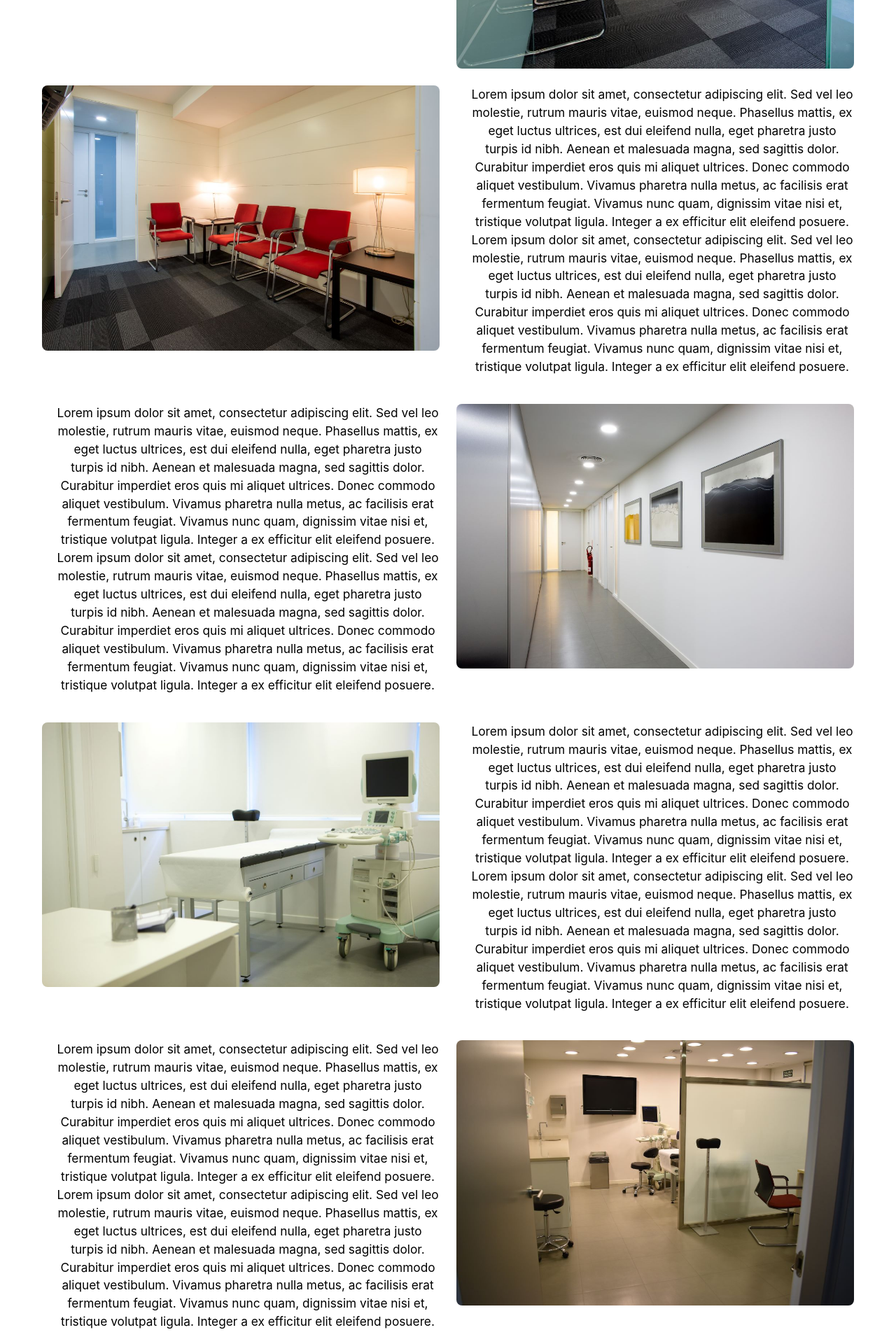
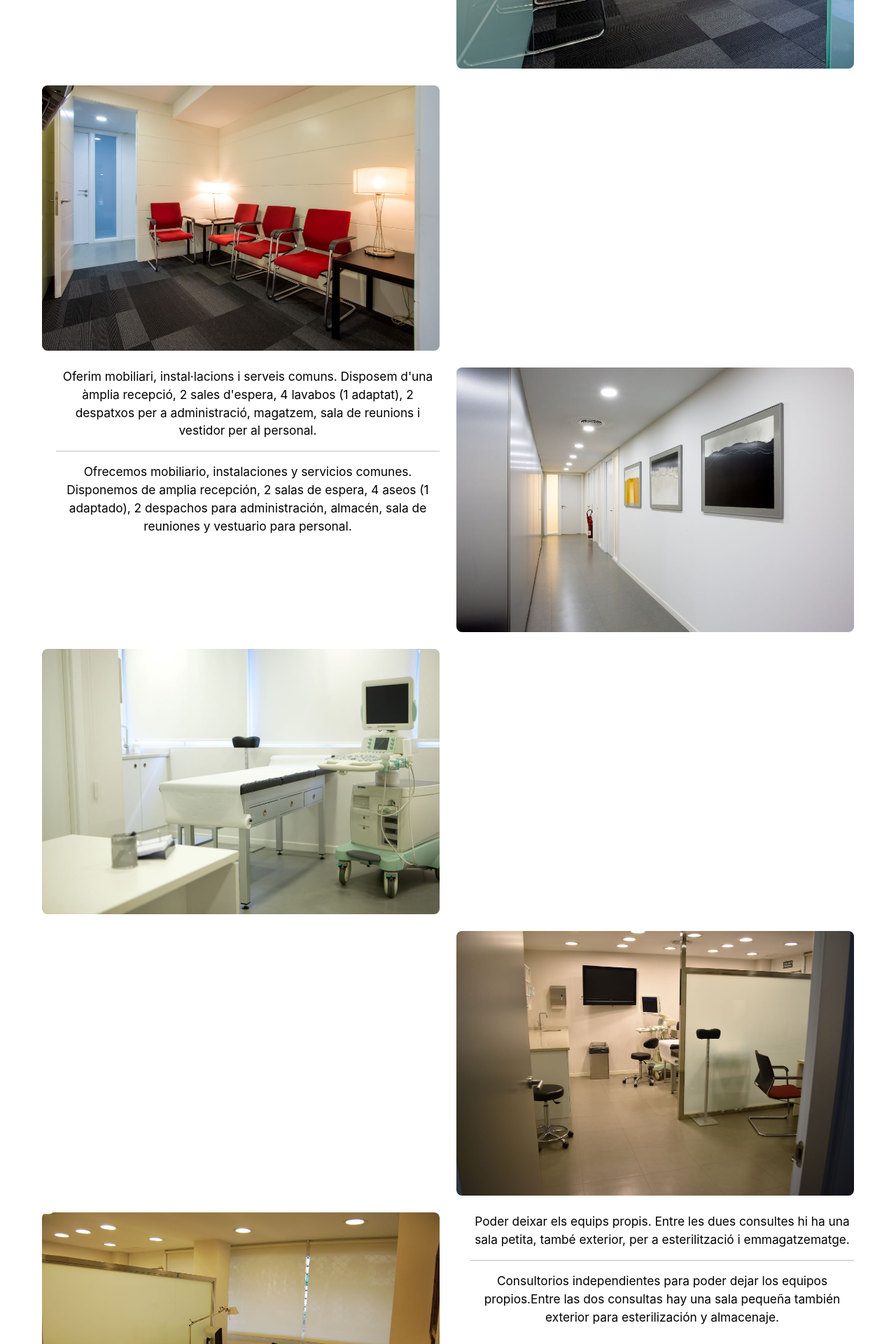
Before and after one commit to martaqui/Cl-nicasDrCabrera, a React (Vite) app: page / in a window 1280 px wide. Shown: the part 1760-3680 px from the top of the page at 70% size. Built offline with nearby package versions, Linux system fonts and the light colour scheme.

Commit message:
conflicts

```diff
--- a/src/pages/HomePage/HomePage.jsx
+++ b/src/pages/HomePage/HomePage.jsx
@@ -122,26 +122,7 @@ const Homepage = () => {
             />
           </Col>
           <Col xs={12} md={6}>
-            <p className="description">
-              {" "}
-              Lorem ipsum dolor sit amet, consectetur adipiscing elit. Sed vel
-              leo molestie, rutrum mauris vitae, euismod neque. Phasellus
-              mattis, ex eget luctus ultrices, est dui eleifend nulla, eget
-              pharetra justo turpis id nibh. Aenean et malesuada magna, sed
-              sagittis dolor. Curabitur imperdiet eros quis mi aliquet ultrices.
-              Donec commodo aliquet vestibulum. Vivamus pharetra nulla metus, ac
-              facilisis erat fermentum feugiat. Vivamus nunc quam, dignissim
-              vitae nisi et, tristique volutpat ligula. Integer a ex efficitur
-              elit eleifend posuere. Lorem ipsum dolor sit amet, consectetur
-              adipiscing elit. Sed vel leo molestie, rutrum mauris vitae,
-              euismod neque. Phasellus mattis, ex eget luctus ultrices, est dui
-              eleifend nulla, eget pharetra justo turpis id nibh. Aenean et
-              malesuada magna, sed sagittis dolor. Curabitur imperdiet eros quis
-              mi aliquet ultrices. Donec commodo aliquet vestibulum. Vivamus
-              pharetra nulla metus, ac facilisis erat fermentum feugiat. Vivamus
-              nunc quam, dignissim vitae nisi et, tristique volutpat ligula.
-              Integer a ex efficitur elit eleifend posuere.
-            </p>
+            <p className="description"> </p>
           </Col>
         </Row>
 
@@ -149,23 +130,14 @@ const Homepage = () => {
           <Col xs={12} md={6}>
             <p className="description">
               {" "}
-              Lorem ipsum dolor sit amet, consectetur adipiscing elit. Sed vel
-              leo molestie, rutrum mauris vitae, euismod neque. Phasellus
-              mattis, ex eget luctus ultrices, est dui eleifend nulla, eget
-              pharetra justo turpis id nibh. Aenean et malesuada magna, sed
-              sagittis dolor. Curabitur imperdiet eros quis mi aliquet ultrices.
-              Donec commodo aliquet vestibulum. Vivamus pharetra nulla metus, ac
-              facilisis erat fermentum feugiat. Vivamus nunc quam, dignissim
-              vitae nisi et, tristique volutpat ligula. Integer a ex efficitur
-              elit eleifend posuere. Lorem ipsum dolor sit amet, consectetur
-              adipiscing elit. Sed vel leo molestie, rutrum mauris vitae,
-              euismod neque. Phasellus mattis, ex eget luctus ultrices, est dui
-              eleifend nulla, eget pharetra justo turpis id nibh. Aenean et
-              malesuada magna, sed sagittis dolor. Curabitur imperdiet eros quis
-              mi aliquet ultrices. Donec commodo aliquet vestibulum. Vivamus
-              pharetra nulla metus, ac facilisis erat fermentum feugiat. Vivamus
-              nunc quam, dignissim vitae nisi et, tristique volutpat ligula.
-              Integer a ex efficitur elit eleifend posuere.
+              Oferim mobiliari, instal·lacions i serveis comuns. Disposem d'una
+              àmplia recepció, 2 sales d'espera, 4 lavabos (1 adaptat), 2
+              despatxos per a administració, magatzem, sala de reunions i
+              vestidor per al personal. <hr /> Ofrecemos mobiliario,
+              instalaciones y servicios comunes. Disponemos de amplia recepción,
+              2 salas de espera, 4 aseos (1 adaptado), 2 despachos para
+              administración, almacén, sala de reuniones y vestuario para
+              personal.
             </p>
           </Col>
           <Col xs={12} md={6}>
@@ -189,49 +161,12 @@ const Homepage = () => {
             />
           </Col>
           <Col xs={12} md={6}>
-            <p className="description">
-              Lorem ipsum dolor sit amet, consectetur adipiscing elit. Sed vel
-              leo molestie, rutrum mauris vitae, euismod neque. Phasellus
-              mattis, ex eget luctus ultrices, est dui eleifend nulla, eget
-              pharetra justo turpis id nibh. Aenean et malesuada magna, sed
-              sagittis dolor. Curabitur imperdiet eros quis mi aliquet ultrices.
-              Donec commodo aliquet vestibulum. Vivamus pharetra nulla metus, ac
-              facilisis erat fermentum feugiat. Vivamus nunc quam, dignissim
-              vitae nisi et, tristique volutpat ligula. Integer a ex efficitur
-              elit eleifend posuere. Lorem ipsum dolor sit amet, consectetur
-              adipiscing elit. Sed vel leo molestie, rutrum mauris vitae,
-              euismod neque. Phasellus mattis, ex eget luctus ultrices, est dui
-              eleifend nulla, eget pharetra justo turpis id nibh. Aenean et
-              malesuada magna, sed sagittis dolor. Curabitur imperdiet eros quis
-              mi aliquet ultrices. Donec commodo aliquet vestibulum. Vivamus
-              pharetra nulla metus, ac facilisis erat fermentum feugiat. Vivamus
-              nunc quam, dignissim vitae nisi et, tristique volutpat ligula.
-              Integer a ex efficitur elit eleifend posuere.
-            </p>
+            <p className="description"></p>
           </Col>
         </Row>
         <Row className="mb-4">
           <Col xs={12} md={6}>
-            <p className="description">
-              {" "}
-              Lorem ipsum dolor sit amet, consectetur adipiscing elit. Sed vel
-              leo molestie, rutrum mauris vitae, euismod neque. Phasellus
-              mattis, ex eget luctus ultrices, est dui eleifend nulla, eget
-              pharetra justo turpis id nibh. Aenean et malesuada magna, sed
-              sagittis dolor. Curabitur imperdiet eros quis mi aliquet ultrices.
-              Donec commodo aliquet vestibulum. Vivamus pharetra nulla metus, ac
-              facilisis erat fermentum feugiat. Vivamus nunc quam, dignissim
-              vitae nisi et, tristique volutpat ligula. Integer a ex efficitur
-              elit eleifend posuere. Lorem ipsum dolor sit amet, consectetur
-              adipiscing elit. Sed vel leo molestie, rutrum mauris vitae,
-              euismod neque. Phasellus mattis, ex eget luctus ultrices, est dui
-              eleifend nulla, eget pharetra justo turpis id nibh. Aenean et
-              malesuada magna, sed sagittis dolor. Curabitur imperdiet eros quis
-              mi aliquet ultrices. Donec commodo aliquet vestibulum. Vivamus
-              pharetra nulla metus, ac facilisis erat fermentum feugiat. Vivamus
-              nunc quam, dignissim vitae nisi et, tristique volutpat ligula.
-              Integer a ex efficitur elit eleifend posuere.
-            </p>
+            <p className="description"></p>
           </Col>
           <Col xs={12} md={6}>
             <img
@@ -255,23 +190,11 @@ const Homepage = () => {
           </Col>
           <Col xs={12} md={6}>
             <p className="description">
-              Lorem ipsum dolor sit amet, consectetur adipiscing elit. Sed vel
-              leo molestie, rutrum mauris vitae, euismod neque. Phasellus
-              mattis, ex eget luctus ultrices, est dui eleifend nulla, eget
-              pharetra justo turpis id nibh. Aenean et malesuada magna, sed
-              sagittis dolor. Curabitur imperdiet eros quis mi aliquet ultrices.
-              Donec commodo aliquet vestibulum. Vivamus pharetra nulla metus, ac
-              facilisis erat fermentum feugiat. Vivamus nunc quam, dignissim
-              vitae nisi et, tristique volutpat ligula. Integer a ex efficitur
-              elit eleifend posuere. Lorem ipsum dolor sit amet, consectetur
-              adipiscing elit. Sed vel leo molestie, rutrum mauris vitae,
-              euismod neque. Phasellus mattis, ex eget luctus ultrices, est dui
-              eleifend nulla, eget pharetra justo turpis id nibh. Aenean et
-              malesuada magna, sed sagittis dolor. Curabitur imperdiet eros quis
-              mi aliquet ultrices. Donec commodo aliquet vestibulum. Vivamus
-              pharetra nulla metus, ac facilisis erat fermentum feugiat. Vivamus
-              nunc quam, dignissim vitae nisi et, tristique volutpat ligula.
-              Integer a ex efficitur elit eleifend posuere.
+              Poder deixar els equips propis. Entre les dues consultes hi ha una
+              sala petita, també exterior, per a esterilització i
+              emmagatzematge. <hr /> Consultorios independientes para poder
+              dejar los equipos propios.Entre las dos consultas hay una sala
+              pequeña también exterior para esterilización y almacenaje.
             </p>
           </Col>
         </Row>
```
